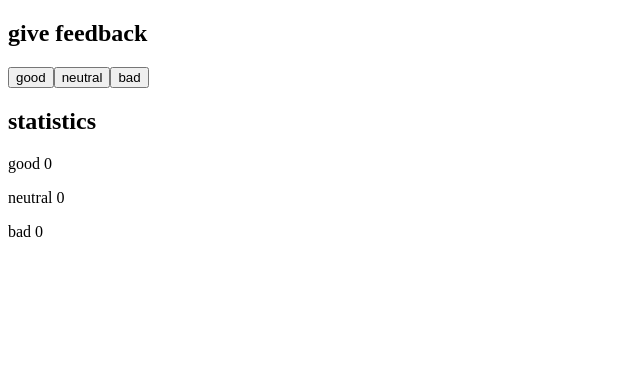
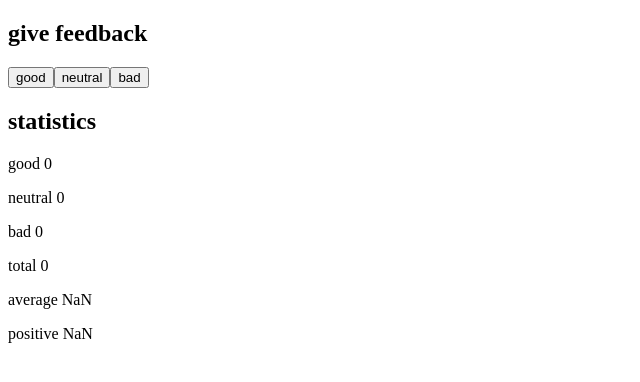
Before and after one commit to Sonlis/full-stack-open, a React (Create React App) app in the folder part1/unicafe/: page / in a window 1280 px wide. Shown: the top 382 px of the page, without its empty margins (0-640 px from the left). Built offline with nearby package versions, Linux system fonts and the light colour scheme.

Commit message:
Exercice 1.7

```diff
--- a/part1/unicafe/src/App.js
+++ b/part1/unicafe/src/App.js
@@ -9,6 +9,7 @@ const App = () => {
     const increaseGood = () => setGood(good + 1)
     const increaseNeutral = () => setNeutral(neutral + 1)
     const increaseBad = () => setBad(bad + 1)
+    const all = good + neutral + bad
 
     return (
         <div>
@@ -20,6 +21,9 @@ const App = () => {
             <p>good {good}</p>
             <p>neutral {neutral}</p>
             <p>bad {bad}</p>
+            <p>total {all}</p>
+            <p>average {(good - bad) / all} </p>
+            <p>positive {(good / all) * 100}</p>
         </div>
     )
 }
```
